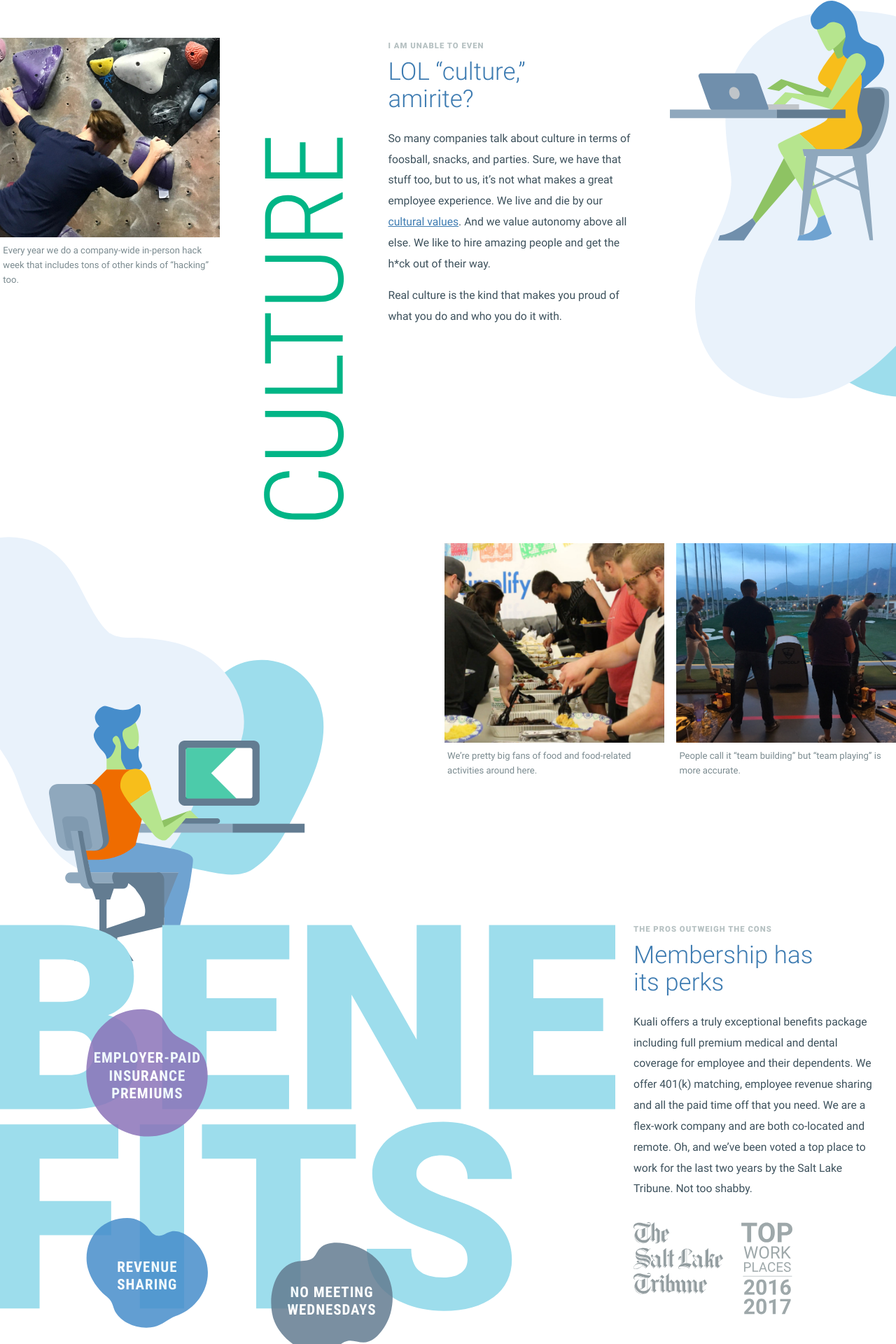
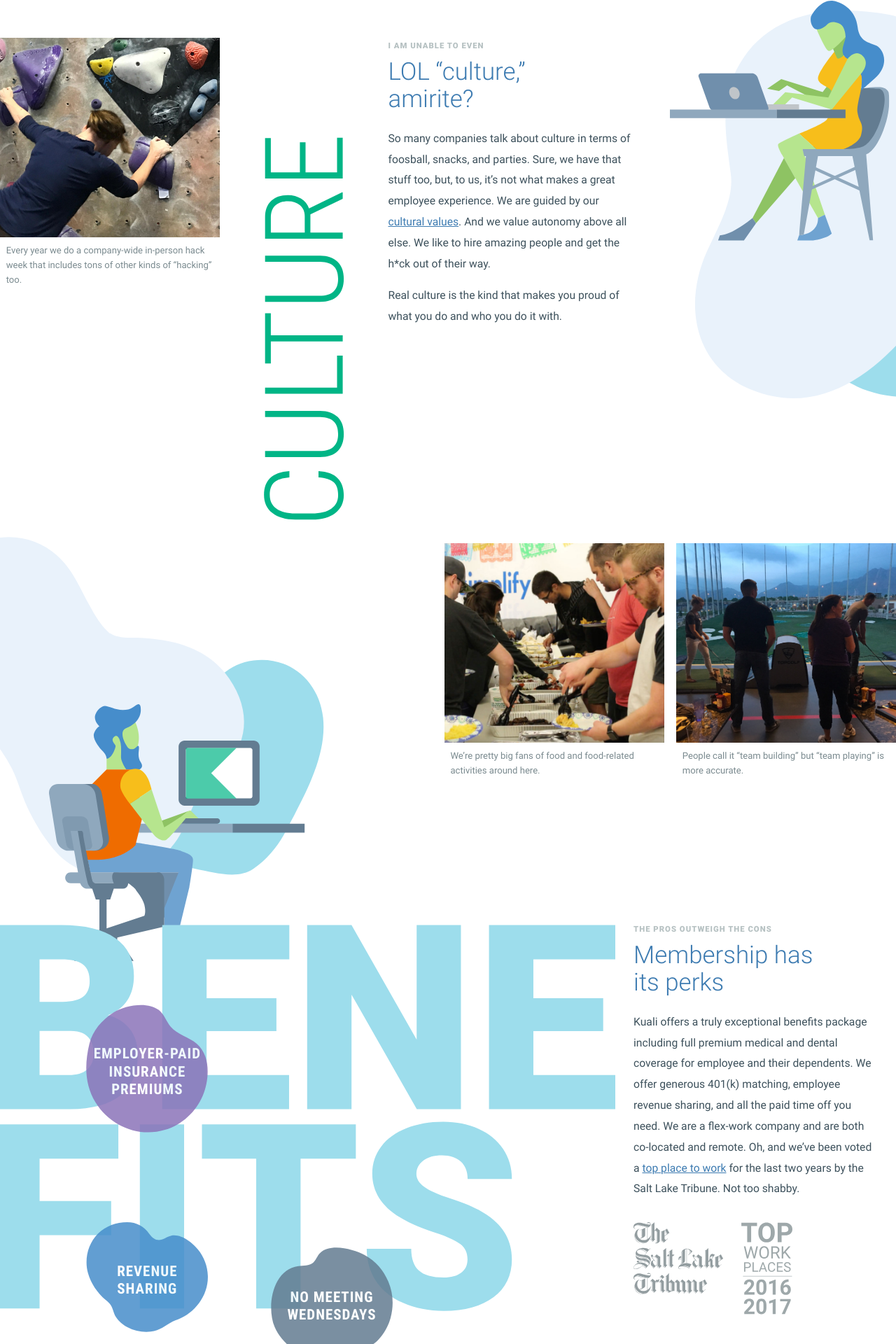
Before and after one commit to KualiCo/kuali-jobs, a Jekyll site: the page built from index.html, in a window 1280 px wide. Shown: the part 635-2555 px from the top of the page at 70% size. Built offline with Jekyll 4.4.1, drawn with Linux system fonts in a browser that asks for light colours; some of the changed text lies outside the part shown.

Commit message:
updates content slightly

```diff
--- a/_sass/custom.scss
+++ b/_sass/custom.scss
@@ -238,7 +238,7 @@
 
   figcaption {
     margin-top: 1rem;
-    padding: 0 0.5rem;
+    padding: 0 1rem;
     color: $medium-gray;
     font-size: 1.5rem;
     line-height: 1.6;
--- a/index.html
+++ b/index.html
@@ -28,7 +28,7 @@
   <div class="item paragraph-content">
     <sup>I am unable to even</sup>
     <h2>LOL “culture,” amirite?</h2>
-    <p>So many companies talk about culture in terms of foosball, snacks, and parties. Sure, we have that stuff too, but to us, it’s not what makes a great employee experience. We live and die by our <a href="#values">cultural values</a>. And we value autonomy above all else. We like to hire amazing people and get the h*ck out of their way.</p>
+    <p>So many companies talk about culture in terms of foosball, snacks, and parties. Sure, we have that stuff too, but, to us, it’s not what makes a great employee experience. We are guided by our <a href="#values">cultural values</a>. And we value autonomy above all else. We like to hire amazing people and get the h*ck out of their way.</p>
     <p>Real culture is the kind that makes you proud of what you do and who you do it with.</p>
   </div>
   <div class="item desk-gal avatar parallax" data-rellax-speed="1">
@@ -68,8 +68,8 @@
   <div class="item paragraph-content">
     <sup>The pros outweigh the cons</sup>
     <h2>Membership has its perks</h2>
-    <p>Kuali offers a truly exceptional benefits package including full premium medical and dental coverage for employee and their dependents. We offer 401(k) matching, employee revenue sharing and all the paid time off that you need. We are a flex-work company and are both co-located and remote. Oh, and we’ve been voted a top place to work for the last two years by the Salt Lake Tribune. Not too shabby.</p>
-    <img alt="Salt Lake Tribune Top Workplaces 2016, 2017" src="img/top-workplace.svg" />
+    <p>Kuali offers a truly exceptional benefits package including full premium medical and dental coverage for employee and their dependents. We offer generous 401(k) matching, employee revenue sharing, and all the paid time off you need. We are a flex-work company and are both co-located and remote. Oh, and we’ve been voted a <a href="https://topworkplaces.com/publication/saltlake/kuali/">top place to work</a> for the last two years by the Salt Lake Tribune. Not too shabby.</p>
+    <a href="https://topworkplaces.com/publication/saltlake/kuali/"><img alt="Salt Lake Tribune Top Workplaces 2016, 2017" src="img/top-workplace.svg" /></a>
   </div>
 </section>
 
@@ -77,7 +77,7 @@
   <div class="item paragraph-content">
     <sup>Getting real</sup>
     <h2>Kuali cultural values</h2>
-    <p>Kuali has 6 official cultural values and an extra unofficial one. We talk about these all the time. They’re connected to our peer bonuses and they’re used to set the bar for how we treat each other. And they work. They’re not just some lame manifesto collecting virtual “cyber” space dust.</p>
+    <p>Kuali has 6 official cultural values and an extra unofficial one (“make mistakes”). We talk about these all the time. They’re connected to our peer bonuses and they’re used to set the bar for how we treat each other. And they work. They’re not just some lame manifesto collecting virtual “cyber” space dust.</p>
   </div>
   <div class="item values-list">
     <h3 class="condensed">Our values define us</h3>
--- a/js/main.js
+++ b/js/main.js
@@ -1,3 +1,4 @@
+// Apply parallax effects only on non-touch devices
 const isCoarse =
   typeof matchMedia !== undefined && matchMedia('(pointer:coarse)').matches
 
```
